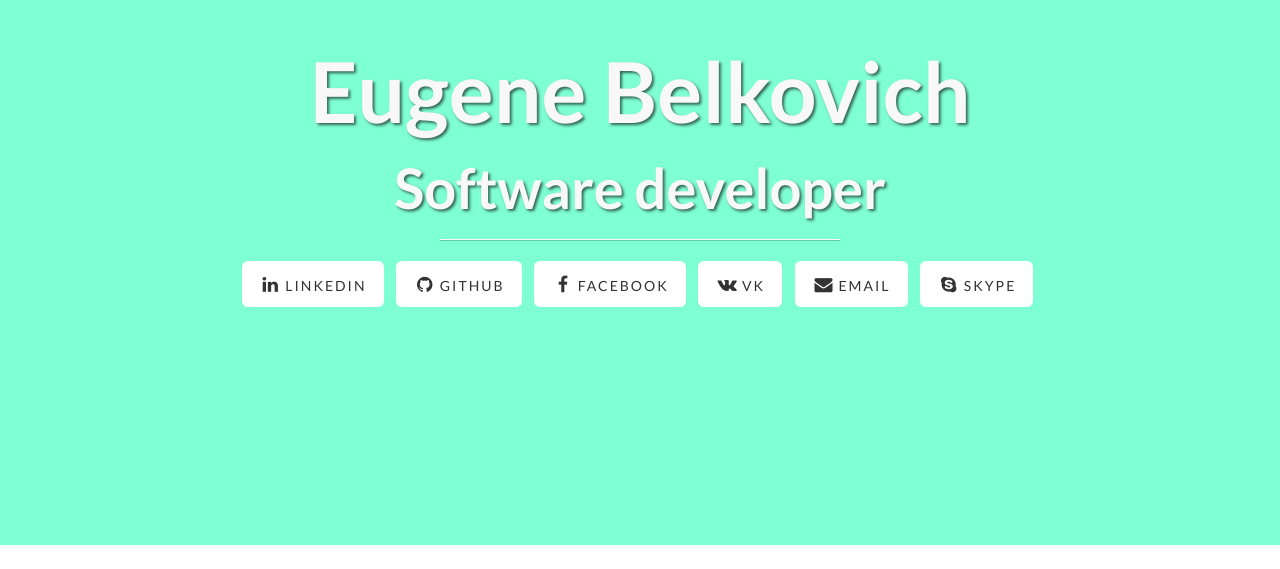
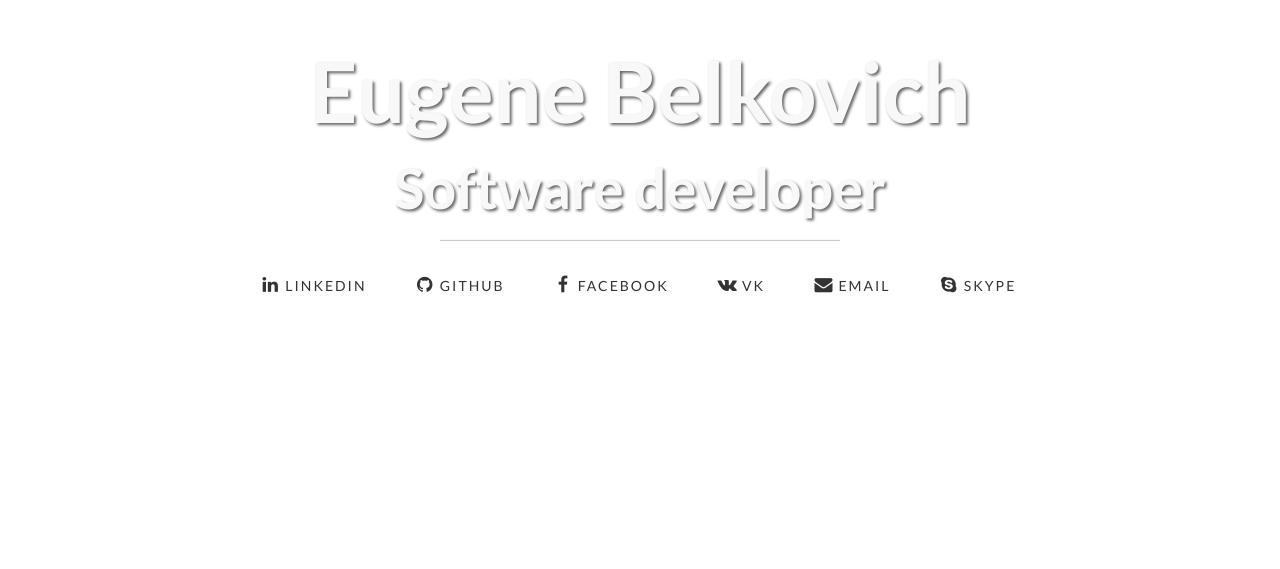
Before and after one commit to eugene-belkovich/eugene-belkovich, a plain HTML site: page index.html in a window 1280 px wide. Shown: the part 231-800 px from the top of the page. Drawn offline with Linux system fonts and the light colour scheme.

Commit message:
Update landing-page.css
change background

```diff
--- a/css/landing-page.css
+++ b/css/landing-page.css
@@ -36,7 +36,7 @@ h6 {
     text-align: center;
     color: #f8f8f8;
 /*     background: url(../img/space/1.jpg) no-repeat center center fixed; */
-    background: aquamarine;
+/*     background: aquamarine; */
     -webkit-background-size: cover;
     -moz-background-size: cover;
     -o-background-size: cover;
```
